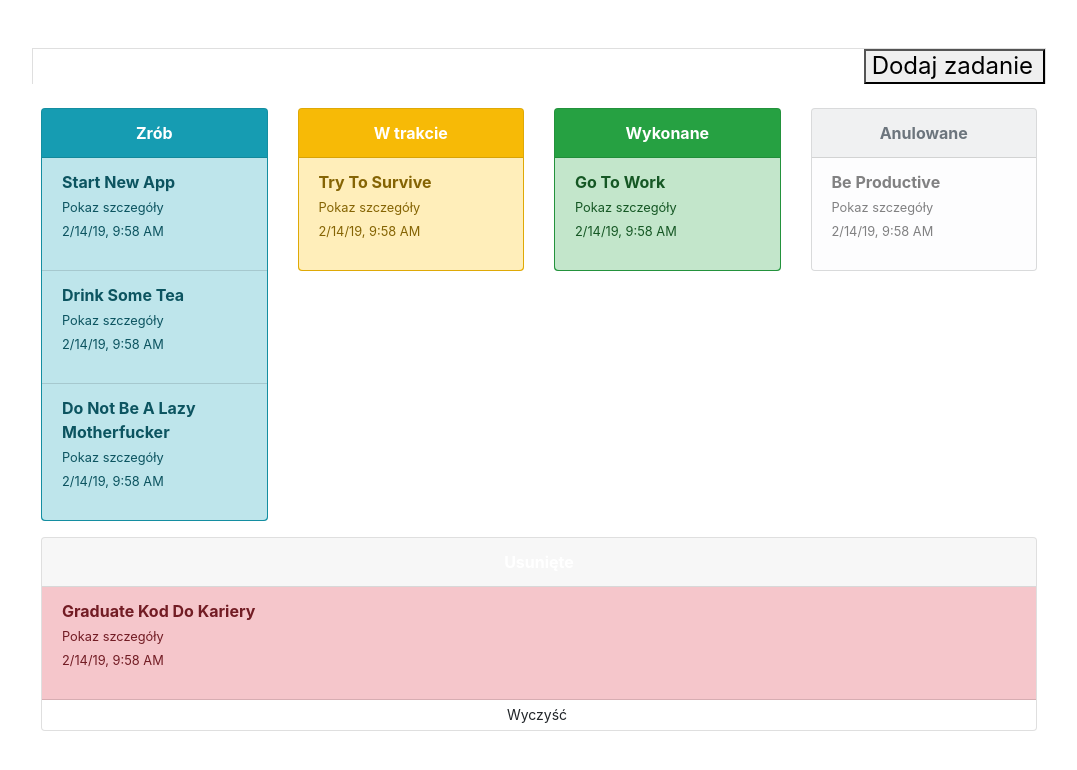
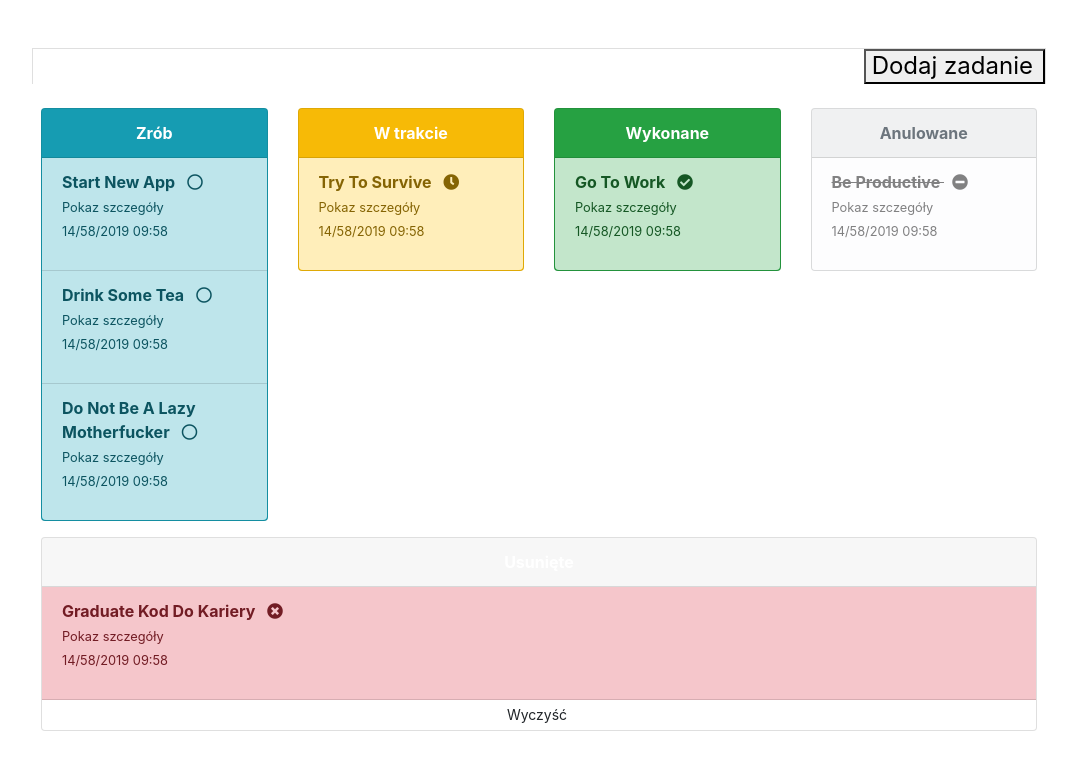
Before and after one commit to 5ocjal/Get-Things-Done, an Angular app: page / in a window 1280 px wide. Shown: the top 770 px of the page, without its empty margins (101-1178 px from the left). Built offline with nearby package versions, Linux system fonts and the light colour scheme; what angular-bootstrap-md would draw is missing.

Commit message:
pipes fixed

```diff
--- a/src/app/app.module.ts
+++ b/src/app/app.module.ts
@@ -8,16 +8,20 @@ import { MDBBootstrapModule } from 'angular-bootstrap-md';
 
 
 
+
+
 @NgModule({
   declarations: [
     AppComponent,
     ListviewComponent,
+
 
   ],
   imports: [
     BrowserModule,
     DragDropModule,
     MDBBootstrapModule.forRoot(),
+
 
   ],
 
--- a/src/app/listview/listview.component.css
+++ b/src/app/listview/listview.component.css
@@ -10,4 +10,5 @@
 
   .listme {
     min-height: 60px;
+
   }
--- a/src/app/listview/listview.component.html
+++ b/src/app/listview/listview.component.html
@@ -62,10 +62,10 @@
             <div class="list-group-item list-group-item-info" *ngIf="todo.length < 1" cdkDrag>
               <p class="grey-text text-center">pusto</p>
             </div>
-            <div class="list-group-item list-group-item-info" *ngFor="let item of todo" cdkDrag>
-              <dt class="sm-3"> {{ item.title | titlecase }} </dt>
-              <small class="grey-text">Pokaz szczegóły</small>
-              <p><small> {{ item.dateAdded | date:'short' }}</small></p>
+            <div class="list-group-item list-group-item-info" *ngFor="let item of todo; let i = index " cdkDrag>
+              <dt class="sm-3"> {{ item.title | titlecase }} <i class="far fa-circle mx-2"></i></dt>
+              <small class="grey-text"> Pokaz szczegóły</small>
+              <p><small> {{ item.dateAdded | date:'dd/mm/yyyy hh:mm' }}</small></p>
             </div>
           </cdk-drop>
         </div>
@@ -82,9 +82,9 @@
                 <p class="grey-text text-center">pusto</p>
               </div>
             <div class="list-group-item list-group-item-warning" *ngFor="let item of progress" cdkDrag>
-              <dt class="sm-3"> {{ item.title | titlecase }} </dt>
+              <dt class="sm-3"> {{ item.title | titlecase }} <i class="fas fa-clock mx-2"></i></dt>
               <small class="grey-text"> Pokaz szczegóły</small>
-              <p><small> {{ item.dateAdded | date:'short' }}</small></p>
+              <p><small> {{ item.dateAdded | date:'dd/mm/yyyy hh:mm' }}</small></p>
             </div>
           </cdk-drop>
         </div>
@@ -101,9 +101,9 @@
                 <p class="grey-text text-center">pusto</p>
               </div>
             <div class="list-group-item list-group-item-success" *ngFor="let item of done" cdkDrag>
-              <dt class="sm-3"> {{ item.title | titlecase }} </dt>
+              <dt class="sm-3"> {{ item.title | titlecase }} <i class="fas fa-check-circle mx-2"></i></dt>
               <small class="grey-text"> Pokaz szczegóły</small>
-              <p><small> {{ item.dateAdded | date:'short' }}</small></p>
+              <p><small> {{ item.dateAdded | date:'dd/mm/yyyy hh:mm' }}</small></p>
             </div>
           </cdk-drop>
         </div>
@@ -120,9 +120,9 @@
                 <p class="grey-text text-center">pusto</p>
               </div>
             <div class="list-group-item list-group-item-light" *ngFor="let item of cancelled" cdkDrag>
-              <dt class="sm-3"> {{ item.title | titlecase }} </dt>
+              <dt class="sm-3"><s>{{ item.title | titlecase }} <i class="fas fa-minus-circle mx-2"></i></s></dt>
               <small class="grey-text"> Pokaz szczegóły</small>
-              <p><small> {{ item.dateAdded | date:'short' }}</small></p>
+              <p><small> {{ item.dateAdded | date:'dd/mm/yyyy hh:mm' }}</small></p>
             </div>
           </cdk-drop>
         </div>
@@ -143,9 +143,9 @@
                 <p class="grey-text text-center">pusto</p>
               </div>
             <div class="list-group-item list-group-item-danger" *ngFor="let item of delete" cdkDrag>
-              <dt class="sm-3"> {{ item.title | titlecase }} </dt>
+              <dt class="sm-3"> {{ item.title | titlecase }} <i class="fas fa-times-circle mx-2"></i> </dt>
               <small class="grey-text"> Pokaz szczegóły</small>
-              <p><small> {{ item.dateAdded | date:'short' }}</small></p>
+              <p><small> {{ item.dateAdded | date:'dd/mm/yyyy hh:mm' }}</small></p>
             </div>
           </cdk-drop>
           <button (click)="clearList()" class="btn btn-red darken-3 btn-sm btn-block btn-red darken-3">
--- a/src/app/listview/listview.component.ts
+++ b/src/app/listview/listview.component.ts
@@ -1,6 +1,7 @@
 import { Component, OnInit } from '@angular/core';
 import { Todo } from '../todo';
 import { CdkDragDrop, moveItemInArray, transferArrayItem } from '@angular/cdk/drag-drop';
+
 
 @Component({
   selector: 'app-listview',
@@ -15,8 +16,7 @@ export class ListviewComponent implements OnInit {
   ngOnInit() {
   }
 
-
-
+ll
   public todo: Todo[] = [
     { title: 'start new app', note: 'Jest dostępnych wiele różnych wersji Lorem Ipsum, ale większość zmieniła się pod wpływem dodanego humoru czy przypadkowych słów, które nawet w najmniejszym stopniu nie przypominają istniejących. Jeśli masz zamiar użyć fragmentu Lorem Ipsum, lepiej mieć pewność, że nie ma niczego „dziwnego” w środku tekstu.', dateAdded: new Date().toString() },
     { title: 'drink some tea', note: 'works', dateAdded: new Date().toString() },
--- a/src/index.html
+++ b/src/index.html
@@ -3,7 +3,7 @@
 
 <head>
   <meta charset="utf-8">
-  <title>GetThingsDone</title>
+  <title>Get Things Done</title>
   <base href="/">
 
   <meta name="viewport" content="width=device-width, initial-scale=1">
```
